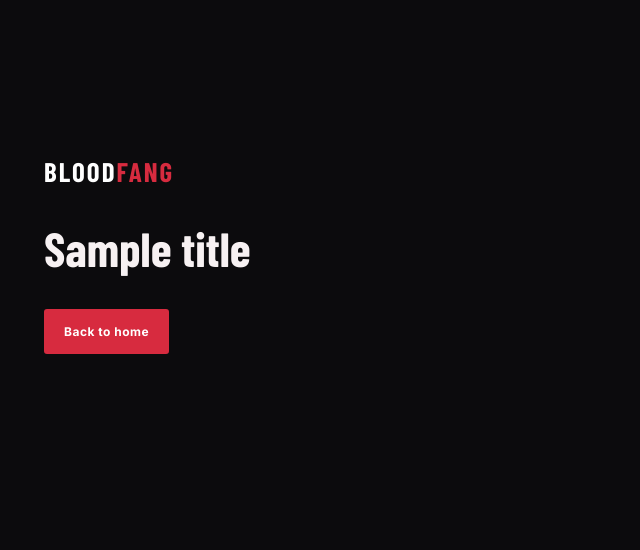
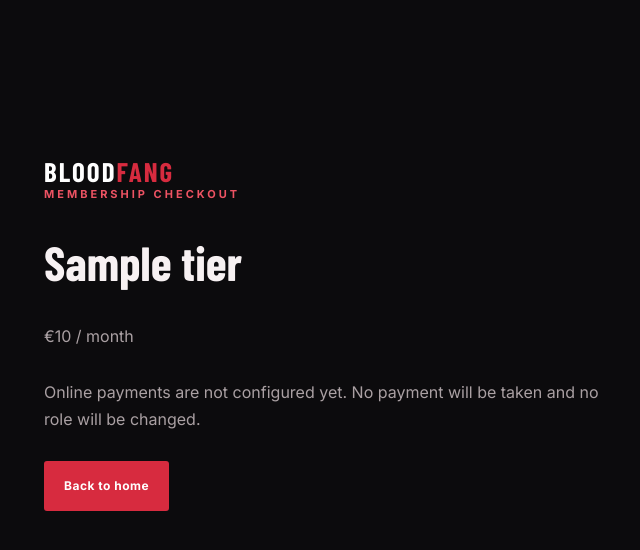
Before and after one commit to kingsnowy14-cloud/bloodfang-membership, a Python web app: template templates/message.html in a window 1280 px wide. Shown: the top 550 px of the page, without its empty margins (311-951 px from the left). Run offline with Jinja, Linux system fonts and the light colour scheme; the template is opened without the code that fills it: most values are stand-ins (such as "Sample title", 1, 10 or a date in 2020); some web fonts are replaced.

Commit message:
Render test checkout form using existing message template

```diff
--- a/templates/message.html
+++ b/templates/message.html
@@ -1 +1 @@
-<!doctype html><html lang="en"><head><meta charset="utf-8"><meta name="viewport" content="width=device-width,initial-scale=1"><title>{{ title }} | BLOODFANG</title><link rel="stylesheet" href="{{ url_for('static', filename='style.css') }}"></head><body><main class="message"><a class="brand" href="/">BLOOD<span>FANG</span></a><h1>{{ title }}</h1><p>{{ message }}</p><a class="primary" href="/">Back to home</a></main></body></html>
+<!doctype html><html lang="en"><head><meta charset="utf-8"><meta name="viewport" content="width=device-width,initial-scale=1"><title>{{ title }} | BLOODFANG</title><link rel="stylesheet" href="{{ url_for('static', filename='style.css') }}"></head><body><main class="message"><a class="brand" href="/">BLOOD<span>FANG</span></a>{% if tier is defined %}<div class="eyebrow">MEMBERSHIP CHECKOUT</div><h1>{{ tier.name }}</h1><p>€{{ tier.price }} / month</p>{% if test_mode %}<p><strong>TEST MODE ONLY.</strong> No money will be charged. This button attempts to assign the {{ tier.name }} Discord role to your signed-in account.</p><form method="post"><input type="hidden" name="csrf_token" value="{{ csrf_token }}"><button class="primary" type="submit">Test purchase &amp; assign role</button></form>{% else %}<p>Online payments are not configured yet. No payment will be taken and no role will be changed.</p>{% endif %}{% else %}<h1>{{ title }}</h1><p>{{ message }}</p>{% endif %}<p><a class="primary" href="/">Back to home</a></p></main></body></html>
```
